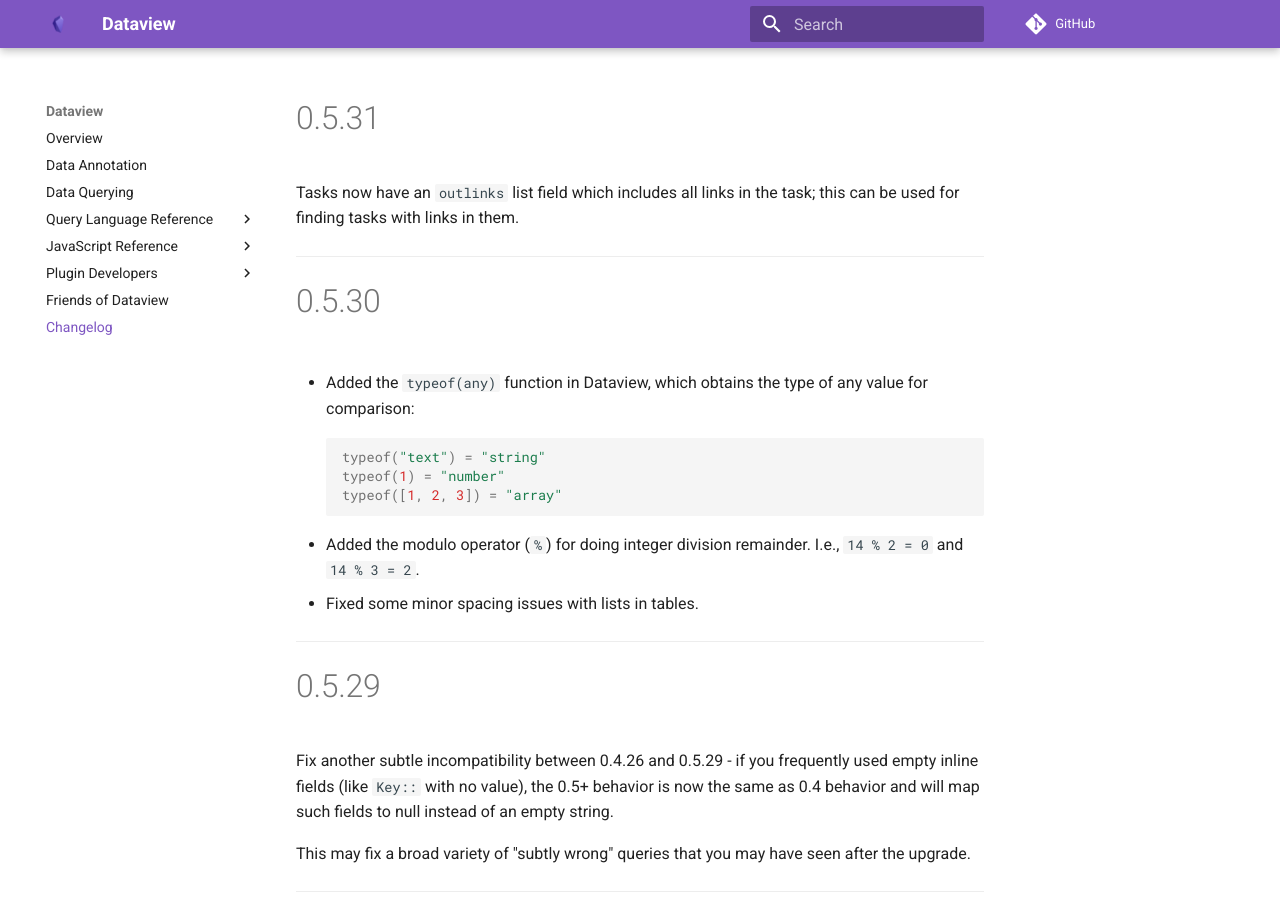
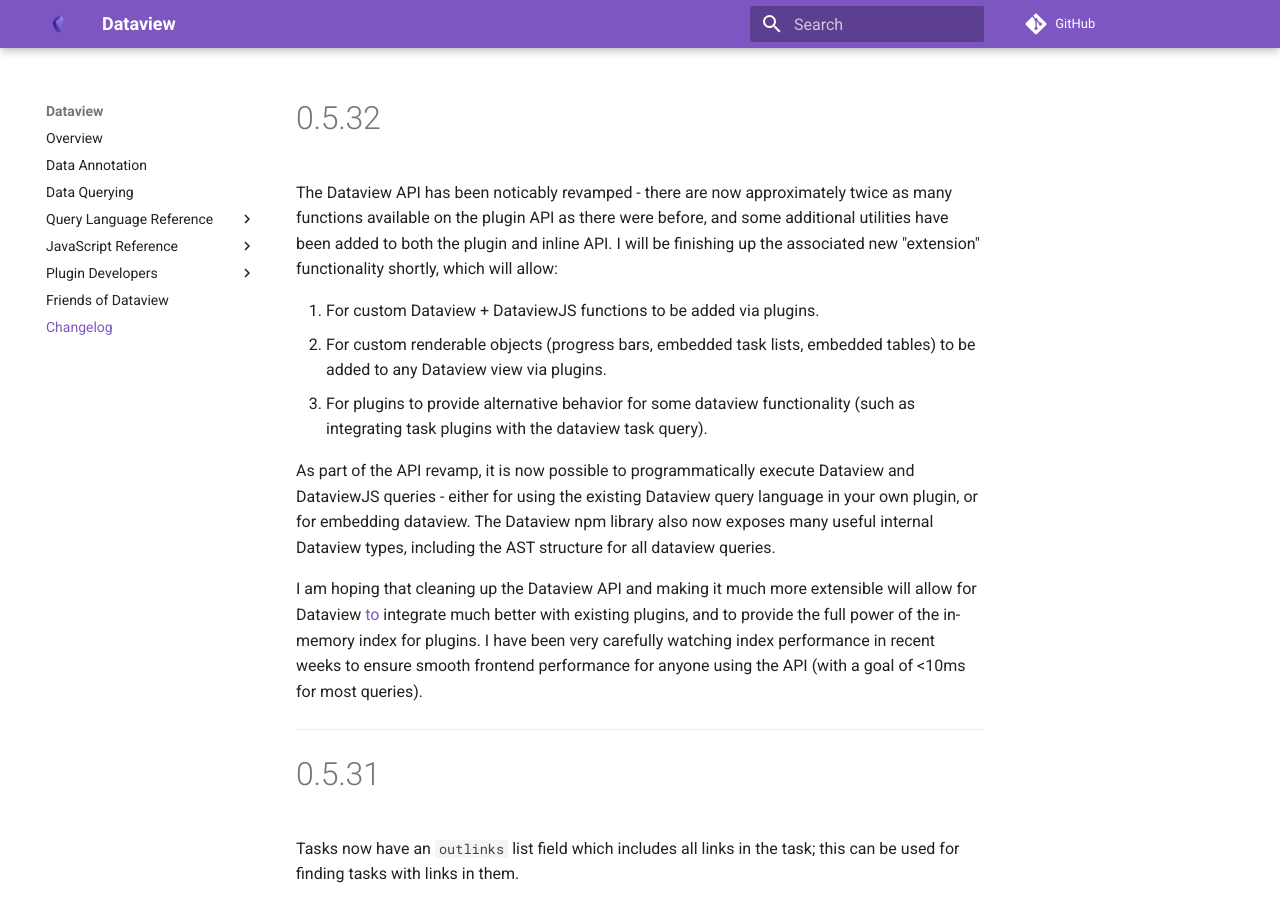
Before and after one commit to blacksmithgu/obsidian-dataview, an MkDocs documentation site: the page built from docs/docs/changelog.md, in a window 1280 px wide and 900 px high. Built offline with MkDocs 1.6.1 and Material for MkDocs 9.7.7, drawn with Linux system fonts in a browser that asks for light colours; comment, search, counter and statistics services are not loaded.

Commit message:
Auto-release 0.5.32

```diff
--- a/docs/docs/changelog.md
+++ b/docs/docs/changelog.md
@@ -1,3 +1,25 @@
+# 0.5.32
+
+The Dataview API has been noticably revamped - there are now approximately twice as many functions available on the
+plugin API as there were before, and some additional utilities have been added to both the plugin and inline API. I
+will be finishing up the associated new "extension" functionality shortly, which will allow:
+
+1. For custom Dataview + DataviewJS functions to be added via plugins.
+2. For custom renderable objects (progress bars, embedded task lists, embedded tables) to be added to any Dataview view via plugins.
+3. For plugins to provide alternative behavior for some dataview functionality (such as integrating task plugins with
+   the dataview task query).
+
+As part of the API revamp, it is now possible to programmatically execute Dataview and DataviewJS queries - either for
+using the existing Dataview query language in your own plugin, or for embedding dataview. The Dataview npm library also
+now exposes many useful internal Dataview types, including the AST structure for all dataview queries.
+
+I am hoping that cleaning up the Dataview API and making it much more extensible will allow for Dataview [to](to) integrate
+much better with existing plugins, and to provide the full power of the in-memory index for plugins. I have been very
+carefully watching index performance in recent weeks to ensure smooth frontend performance for anyone using the API
+(with a goal of <10ms for most queries).
+
+---
+
 # 0.5.31
 
 Tasks now have an `outlinks` list field which includes all links in the task; this can be used for finding tasks with
--- a/manifest-beta.json
+++ b/manifest-beta.json
@@ -1,7 +1,7 @@
 {
   "id": "dataview",
   "name": "Dataview",
-  "version": "0.5.31",
+  "version": "0.5.32",
   "minAppVersion": "0.13.11",
   "description": "Complex data views for the data-obsessed.",
   "author": "Michael Brenan <blacksmithgu@gmail.com>",
--- a/package.json
+++ b/package.json
@@ -1,6 +1,6 @@
 {
   "name": "obsidian-dataview",
-  "version": "0.5.31",
+  "version": "0.5.32",
   "description": "Advanced data views for Obsidian.md.",
   "main": "lib/index.js",
   "types": "lib/index.d.ts",
--- a/versions.json
+++ b/versions.json
@@ -107,5 +107,6 @@
   "0.5.28": "0.12.0",
   "0.5.29": "0.12.0",
   "0.5.30": "0.12.0",
-  "0.5.31": "0.12.0"
+  "0.5.31": "0.12.0",
+  "0.5.32": "0.12.0"
 }
```
Also changed, not shown: CHANGELOG.md, manifest.json.
